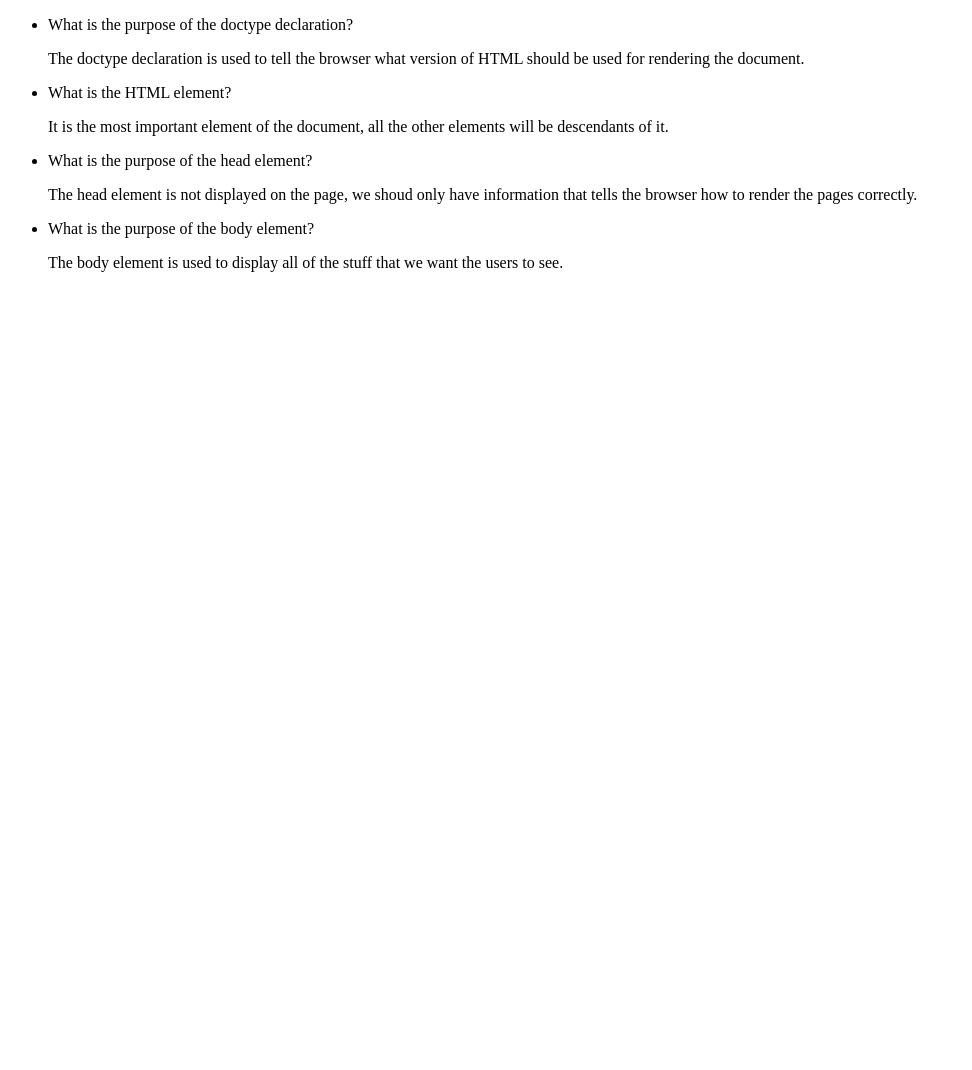
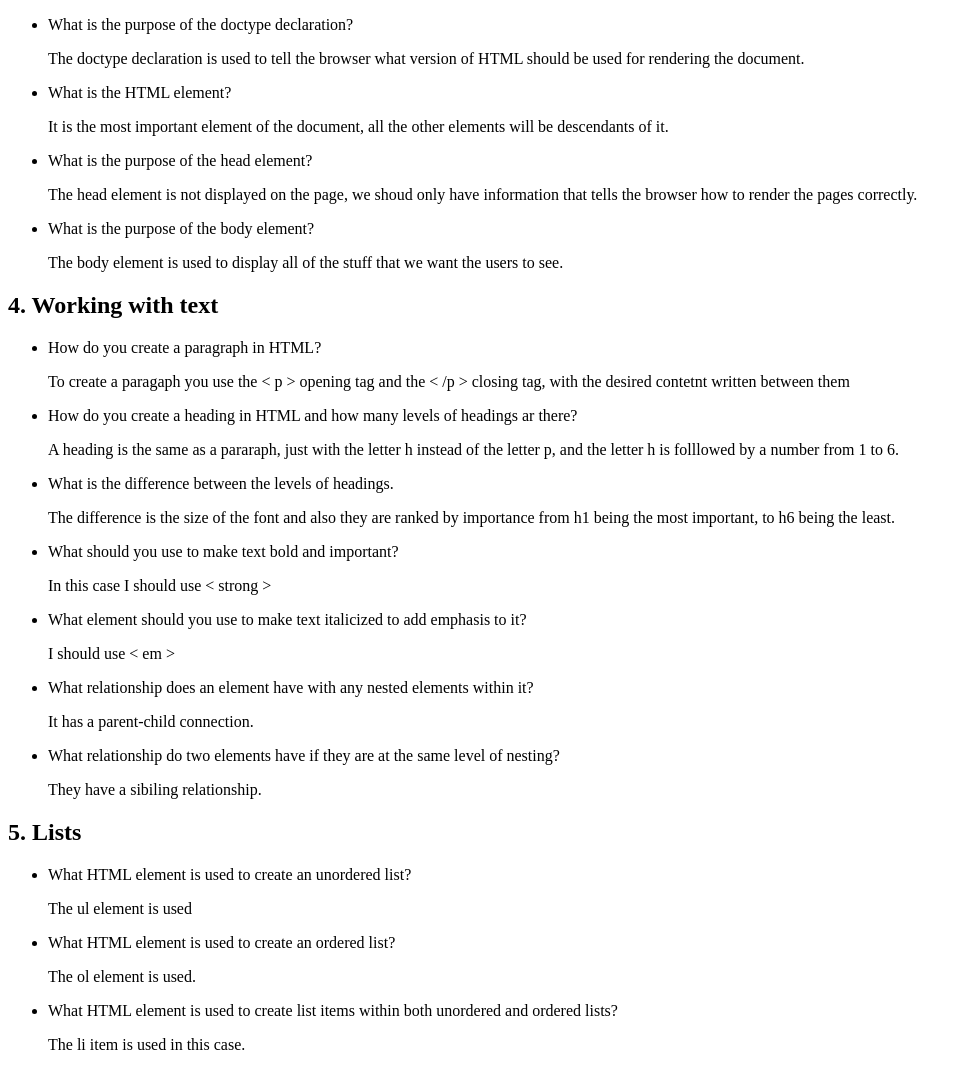
Before and after one commit to siokalau/TheOdinProject, a plain HTML site: page HTML-foundations/knowledge-check.html in a window 1280 px wide. Shown: the part 708-1778 px from the top of the page, without its empty margins (0-972 px from the left). Before the commit the page ends 996 px from the top, so only its background shows below. Drawn offline with Linux system fonts and the light colour scheme.

Commit message:
Added answers to lessons 4 and 5

```diff
--- a/HTML-foundations/knowledge-check.html
+++ b/HTML-foundations/knowledge-check.html
@@ -47,5 +47,33 @@
             <p>The body element is used to display all of the stuff that we want the users to see.</p>
         </ul>
 
+        <h2>4. Working with text</h2>
+        <ul>
+            <li>How do you create a paragraph in HTML?</li>
+            <p>To create a paragaph you use the < p > opening tag and the < /p > closing tag, with the desired contetnt written between them</p>
+            <li>How do you create a heading in HTML and how many levels of headings ar there?</li>
+            <p>A heading is the same as a pararaph, just with the letter h instead of the letter p, and the letter h is folllowed by a number from 1 to 6.</p>
+            <li>What is the difference between the levels of headings.</li>
+            <p>The difference is the size of the font and also they are ranked by importance from h1 being the most important, to h6 being the least.</p>
+            <li>What should you use to make text bold and important?</li>
+            <p>In this case I should use < strong > </p>
+            <li>What element should you use to make text italicized to add emphasis to it? </li>
+            <p>I should use < em > </p>
+            <li>What relationship does an element have with any nested elements within it?</li>
+            <p>It has a parent-child connection.</p>
+            <li>What relationship do two elements have if they are at the same level of nesting?</li>
+            <p>They have a sibiling relationship.</p>
+        </ul>
+
+        <h2>5. Lists</h2>
+        <ul>
+            <li>What HTML element is used to create an unordered list?</li>
+            <p>The ul element is used</p>
+            <li>What HTML element is used to create an ordered list?</li>
+            <p>The ol element is used.</p>
+            <li>What HTML element is used to create list items within both unordered and ordered lists?</li>
+            <p>The li item is used in this case.</p>
+        </ul>
+
     </body>
 </html>
```
